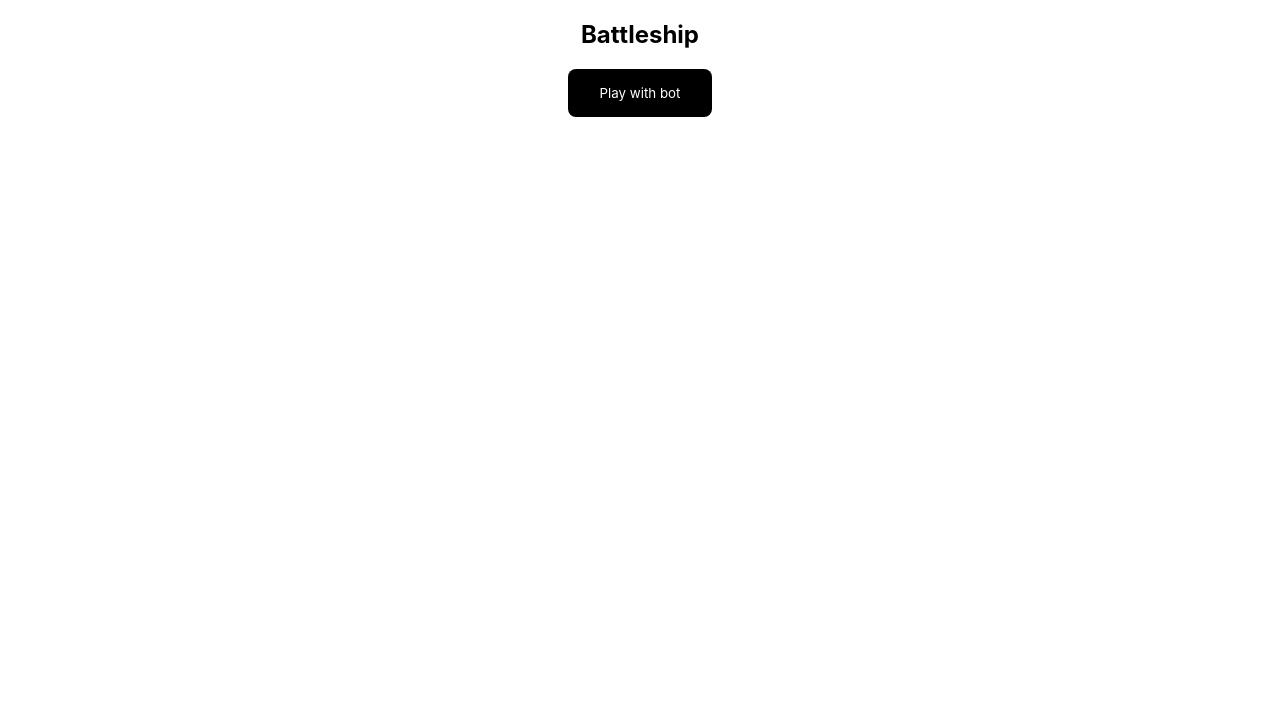
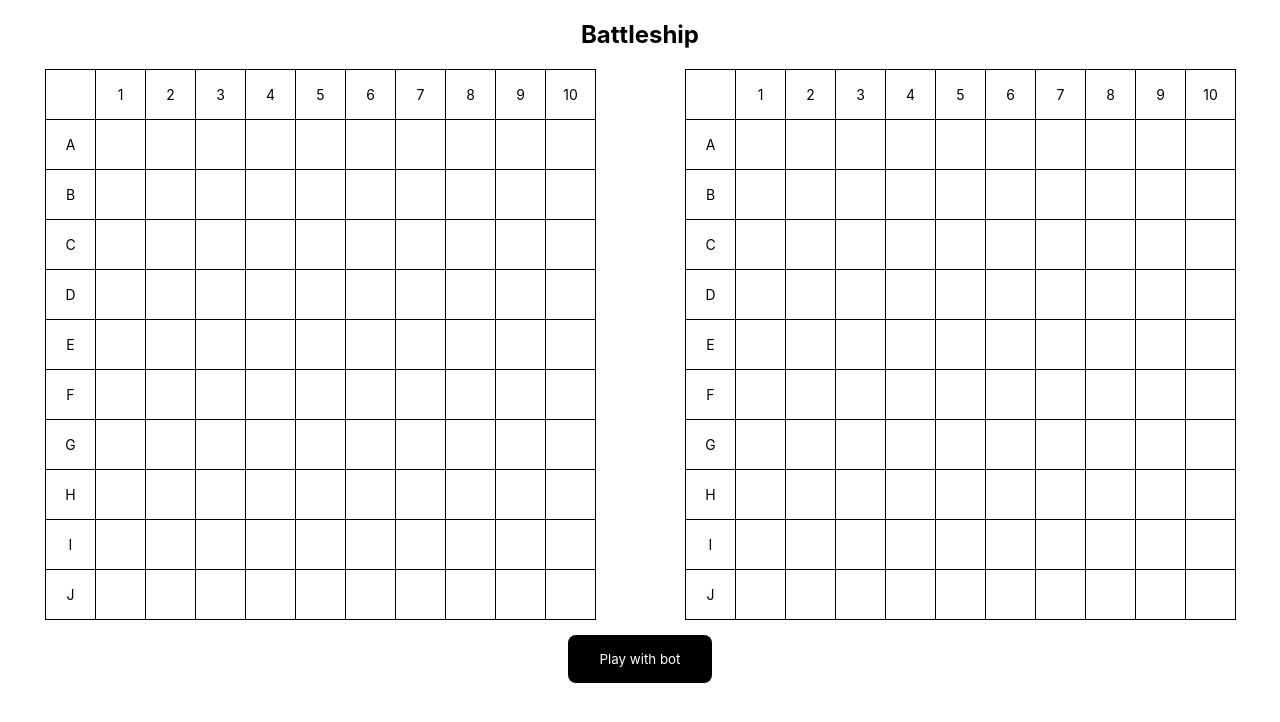
Before and after one commit to cedorikku/battleship, a website built with webpack: page src/template.html in a window 1280 px wide. Built offline with nearby package versions, Linux system fonts and the light colour scheme.

Commit message:
Tweak starting screen look

```diff
--- a/src/assets/styles/index.css
+++ b/src/assets/styles/index.css
@@ -16,8 +16,9 @@ h1 {
     flex-direction: row;
     justify-content: space-around;
     align-items: center;
-    min-height: 90vh;
+    min-height: 65vh;
     gap: 1rem;
+    margin: 1rem auto;
 }
 
 .board {
--- a/src/index.js
+++ b/src/index.js
@@ -9,6 +9,7 @@ const screenController = new ScreenController();
 
 document.addEventListener('DOMContentLoaded', () => {
     // render main menu
+    screenController.renderBoards();
     screenController.renderMenu();
 
     const playButton = document.getElementById('playButton');
```
Also changed, not shown: src/modules/screenController.js (+6 -1 lines).
